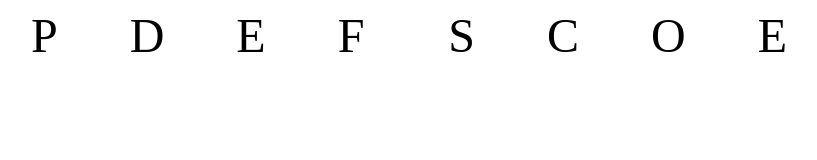
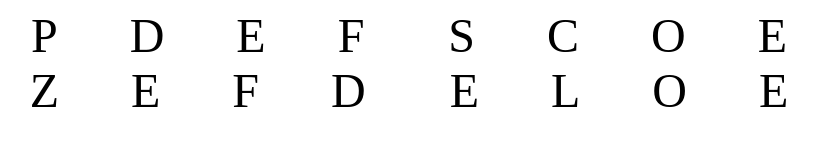
Before and after one commit to tigrointrigo/tigrointrigo.github.io, a plain HTML site: page chart.html in a window 1280 px wide. Shown: the whole page, without its empty margins (231-1048 px from the left). Drawn offline with Linux system fonts and the light colour scheme.

Commit message:
Update chart.html

```diff
--- a/chart.html
+++ b/chart.html
@@ -7,5 +7,9 @@
     <font face="Courier Bold" size="21">P&nbsp;&nbsp;&nbsp&nbsp;&nbsp;&nbsp;D&nbsp;&nbsp;&nbsp&nbsp;&nbsp;&nbsp;E&nbsp;&nbsp;&nbsp&nbsp;&nbsp;&nbsp;F&nbsp;&nbsp;&nbsp&nbsp;&nbsp;&nbsp;
         S&nbsp;&nbsp;&nbsp&nbsp;&nbsp;&nbsp;C&nbsp;&nbsp;&nbsp&nbsp;&nbsp;&nbsp;O&nbsp;&nbsp;&nbsp&nbsp;&nbsp;&nbsp;E</font>
   </center>
+  <center>
+    <font face="Courier Bold" size="13">Z&nbsp;&nbsp;&nbsp&nbsp;&nbsp;&nbsp;E&nbsp;&nbsp;&nbsp&nbsp;&nbsp;&nbsp;F&nbsp;&nbsp;&nbsp&nbsp;&nbsp;&nbsp;D&nbsp;&nbsp;&nbsp&nbsp;&nbsp;&nbsp;
+        E&nbsp;&nbsp;&nbsp&nbsp;&nbsp;&nbsp;L&nbsp;&nbsp;&nbsp&nbsp;&nbsp;&nbsp;O&nbsp;&nbsp;&nbsp&nbsp;&nbsp;&nbsp;E</font>
+  </center>
 </body>
 </html>
```
